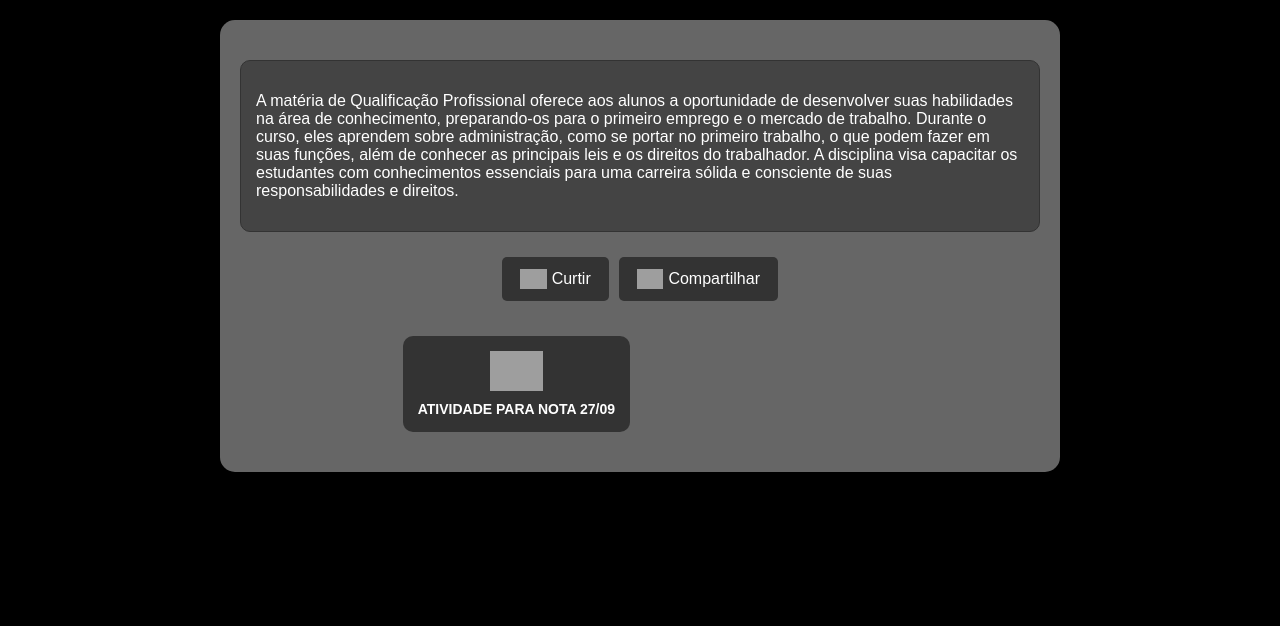
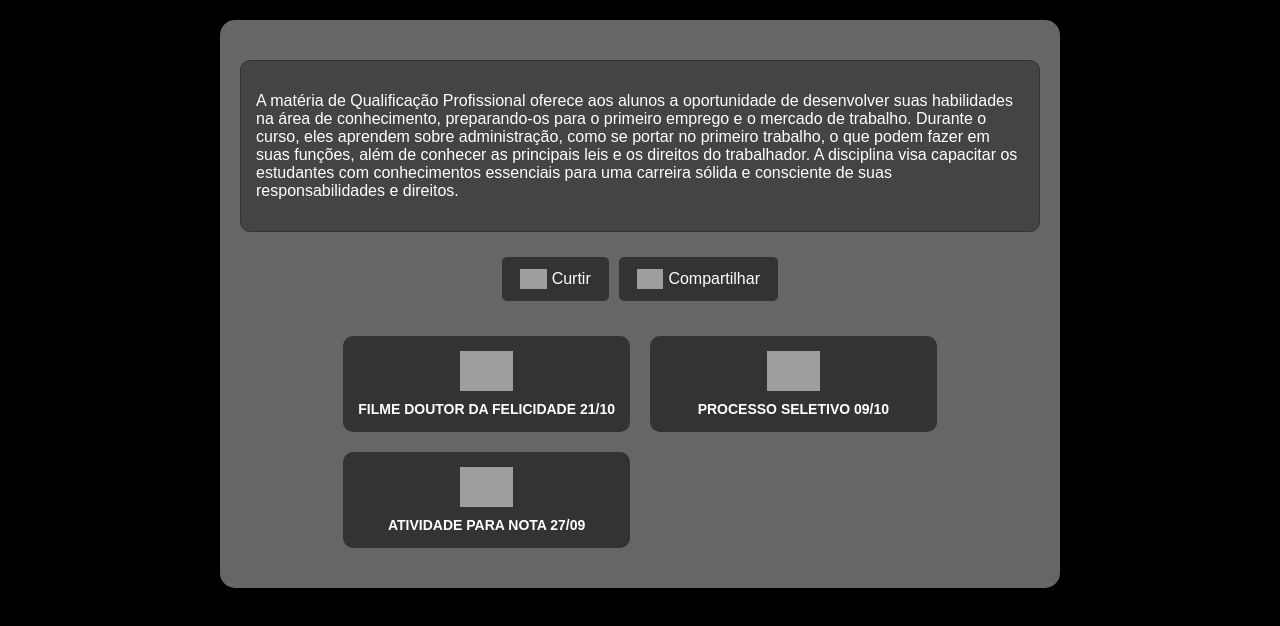
Before and after one commit to StudyTask-ai/StudyTask-Mobile, a plain HTML site: page qualificacao.html in a window 1280 px wide. Shown: the part 82-708 px from the top of the page. Drawn offline with Linux system fonts and the light colour scheme; grey boxes are pictures that could not be loaded.

Commit message:
Update qualificacao.html

```diff
--- a/qualificacao.html
+++ b/qualificacao.html
@@ -244,8 +244,7 @@
     <div class="container">
         <div class="post">
             <p>A matéria de Qualificação Profissional oferece aos alunos a oportunidade de desenvolver suas habilidades na área de conhecimento, preparando-os para o primeiro emprego e o mercado de trabalho. Durante o curso, eles aprendem sobre administração, como se portar no primeiro trabalho, o que podem fazer em suas funções, além de conhecer as principais leis e os direitos do trabalhador. A disciplina visa capacitar os estudantes com conhecimentos essenciais para uma carreira sólida e consciente de suas responsabilidades e direitos.
-
-</p>
+            </p>
         </div>
         <div class="bottom-container">
             <div class="buttons">
@@ -259,11 +258,23 @@
                 </button>
             </div>
             <div class="subjects">
+                <!-- Botão com data mais recente -->
+                <div class="subject" onclick="window.location.href='https://studytask-ai.github.io/21-10-FILME-DOUTOR-DA-FELICIDADE/'">
+                    <img src="https://cdn-icons-png.flaticon.com/128/3389/3389081.png" alt="Doutor da Felicidade">
+                    FILME DOUTOR DA FELICIDADE 21/10
+                </div>
+
+                <!-- Botão com data mais antiga -->
+                <div class="subject" onclick="window.location.href='https://studytask-ai.github.io/09-10-PROCESSO-SELETIVO-/'">
+                    <img src="https://cdn-icons-png.flaticon.com/128/3389/3389081.png" alt="Processo Seletivo">
+                    PROCESSO SELETIVO 09/10
+                </div>
+
+                <!-- Botão já existente -->
                 <div class="subject" onclick="window.location.href='https://studytask-ai.github.io/26-09-QUALIFICA-O-PROFISSIONAL-/'">
-                    <img src="https://cdn-icons-png.flaticon.com/128/3389/3389081.png" alt="Português IV Bimestre">
+                    <img src="https://cdn-icons-png.flaticon.com/128/3389/3389081.png" alt="Qualificação Profissional">
                     ATIVIDADE PARA NOTA 27/09
                 </div>
-
             </div>
         </div>
     </div>
```
